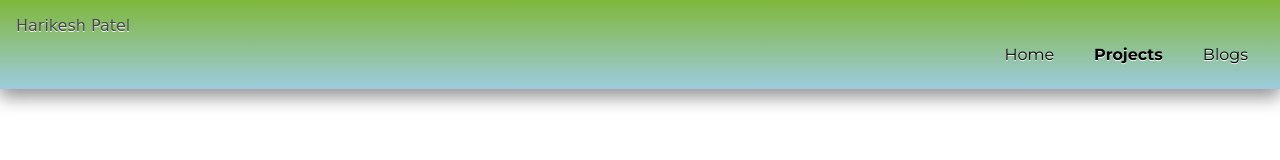
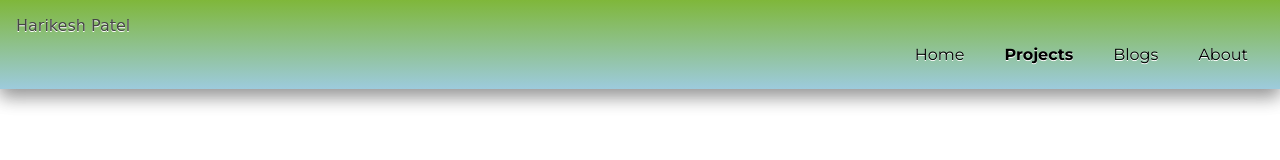
Before and after one commit to kumarharikesh/Profit-Loss-Calculator, a plain HTML site: page index.html in a window 1280 px wide. Shown: the top 160 px of the page. Drawn offline with Linux system fonts and the light colour scheme; a web font is replaced by a local one.

Commit message:
Update index.html

```diff
--- a/index.html
+++ b/index.html
@@ -43,6 +43,9 @@
             href="https://kumarharikesh-portfolio.netlify.app/blogs.html"
             >Blogs</a
           >
+        </li>
+         <li class="list-item-inline">
+          <a class="link" href="http://harrystyle.000webhostapp.com/">About</a>
         </li>
       </ul>
     </nav>
```
